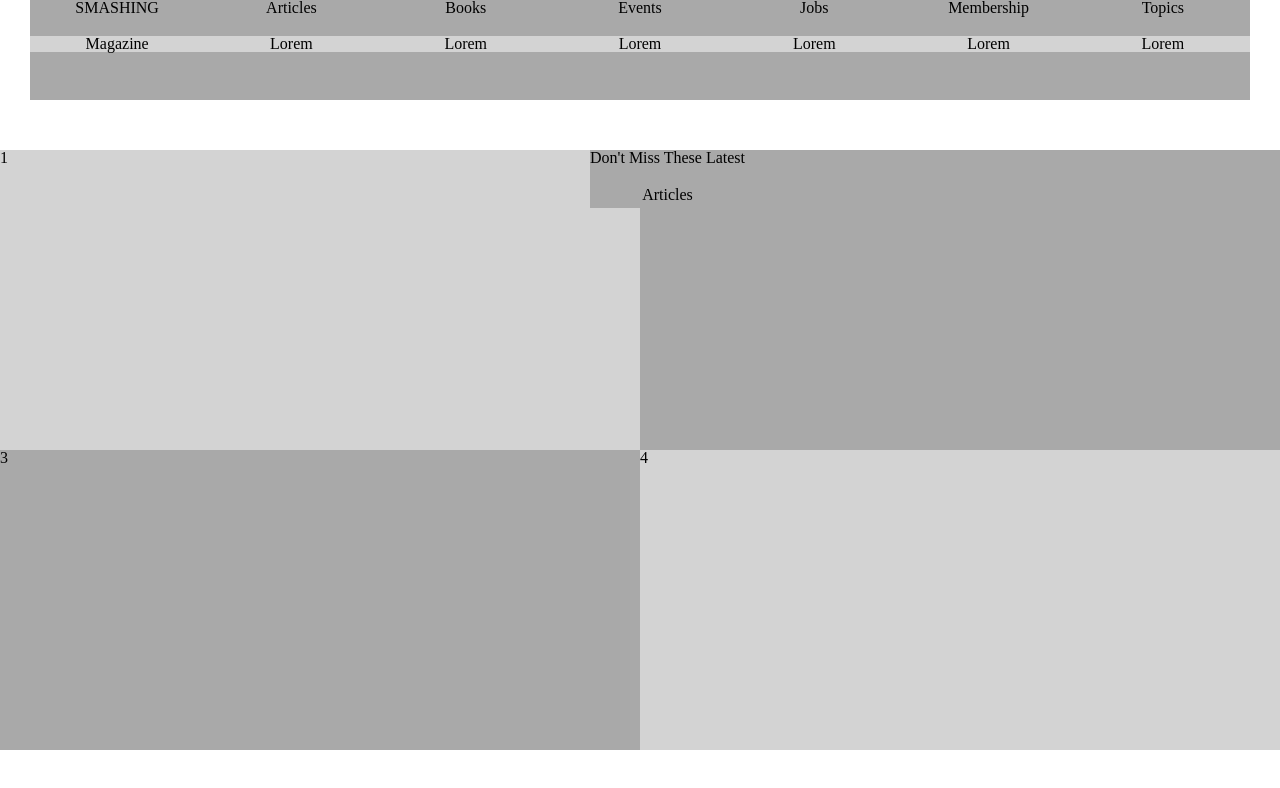
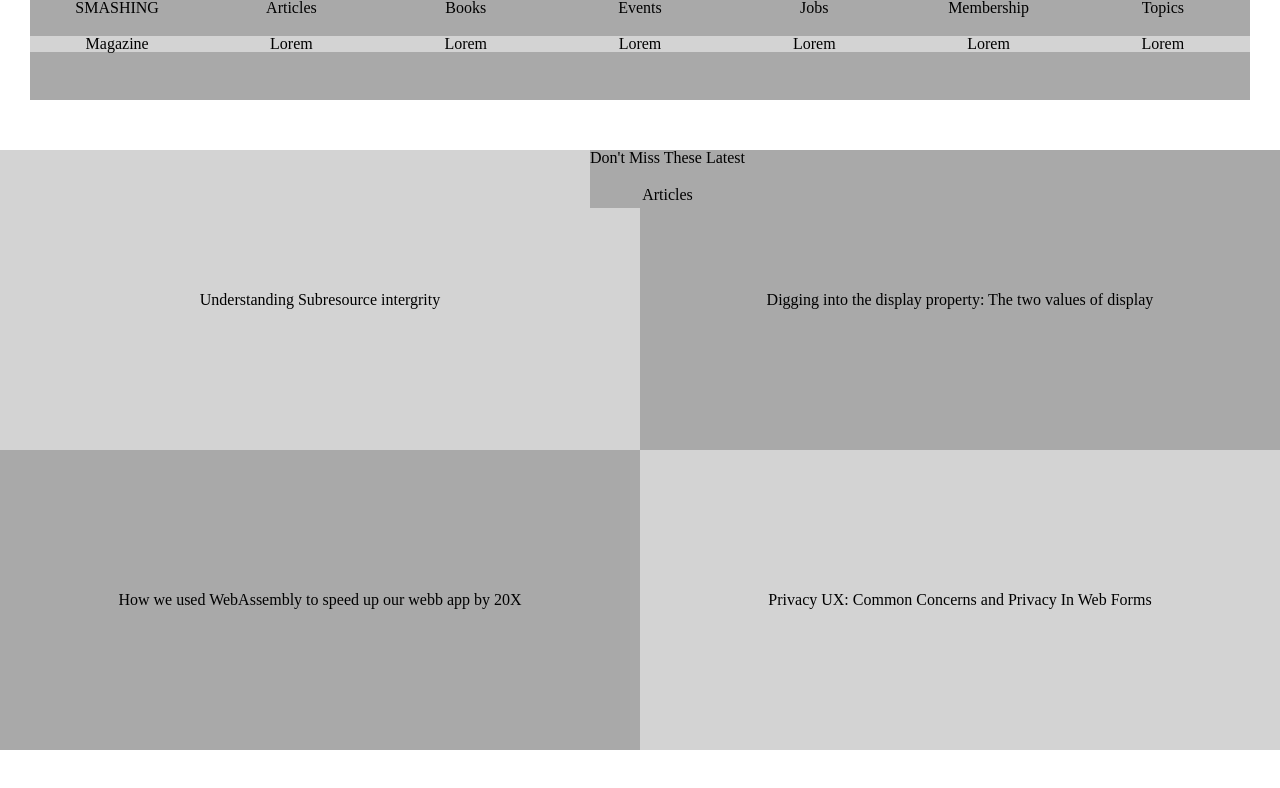
Before and after one commit to uche-inyama/Design-Teardown, a plain HTML site: page index.html in a window 1280 px wide. Drawn offline with Linux system fonts and the light colour scheme.

Commit message:
updated css and Html

```diff
--- a/assets/css/index.css
+++ b/assets/css/index.css
@@ -20,9 +20,11 @@
 }
 .main-content{
 	position: relative;
+	z-index: 1;
 }
 .main-content p{
 	position: absolute;
+	z-index: 3;
 	left: 90px;
 }
 main{
@@ -48,3 +50,10 @@ p span{
 .article-summary div:nth-child(1), div:nth-child(4){
 	background-color: lightgray;
 }
+.article-summary div{
+	display: flex;
+	align-items: center;
+	justify-content: center;
+	text-align: center;
+	vertical-align: center;
+}
--- a/index.html
+++ b/index.html
@@ -21,10 +21,10 @@
 		<div class="main-content">
 			<p><span>Don't Miss These Latest </span><br/> <span>Articles</span> </p>
 			<div class ="article-summary">
-				<div>1</div>
-				<div>2</div>
-				<div>3</div>
-				<div>4</div>
+				<div>Understanding Subresource intergrity</div>
+				<div>Digging into the display property: The two values of display</div>
+				<div>How we used WebAssembly to speed up our webb app by 20X   </div>
+				<div>Privacy UX: Common Concerns and Privacy In Web Forms</div>
 			</div>
 		</div>
 	</main>
```
